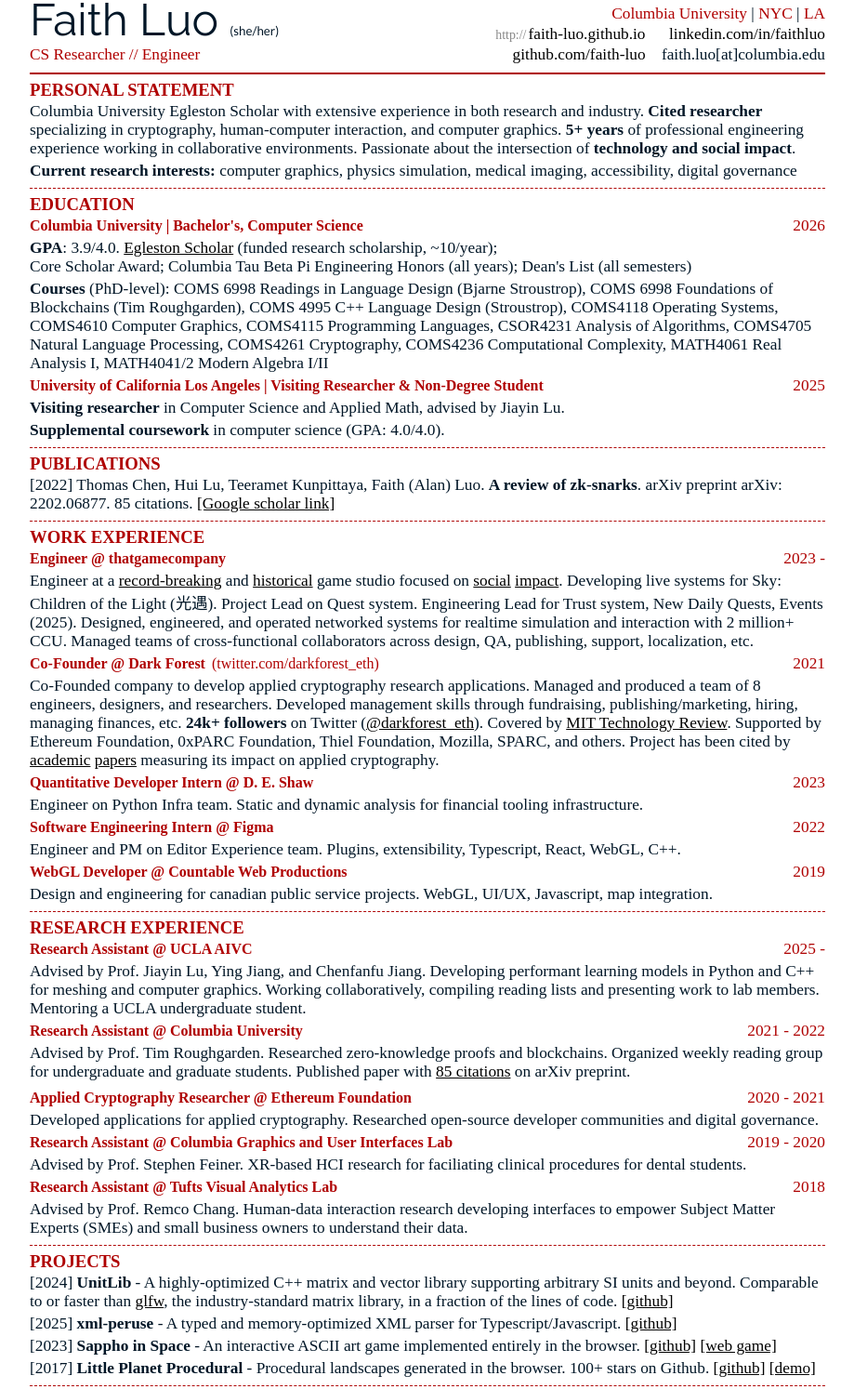
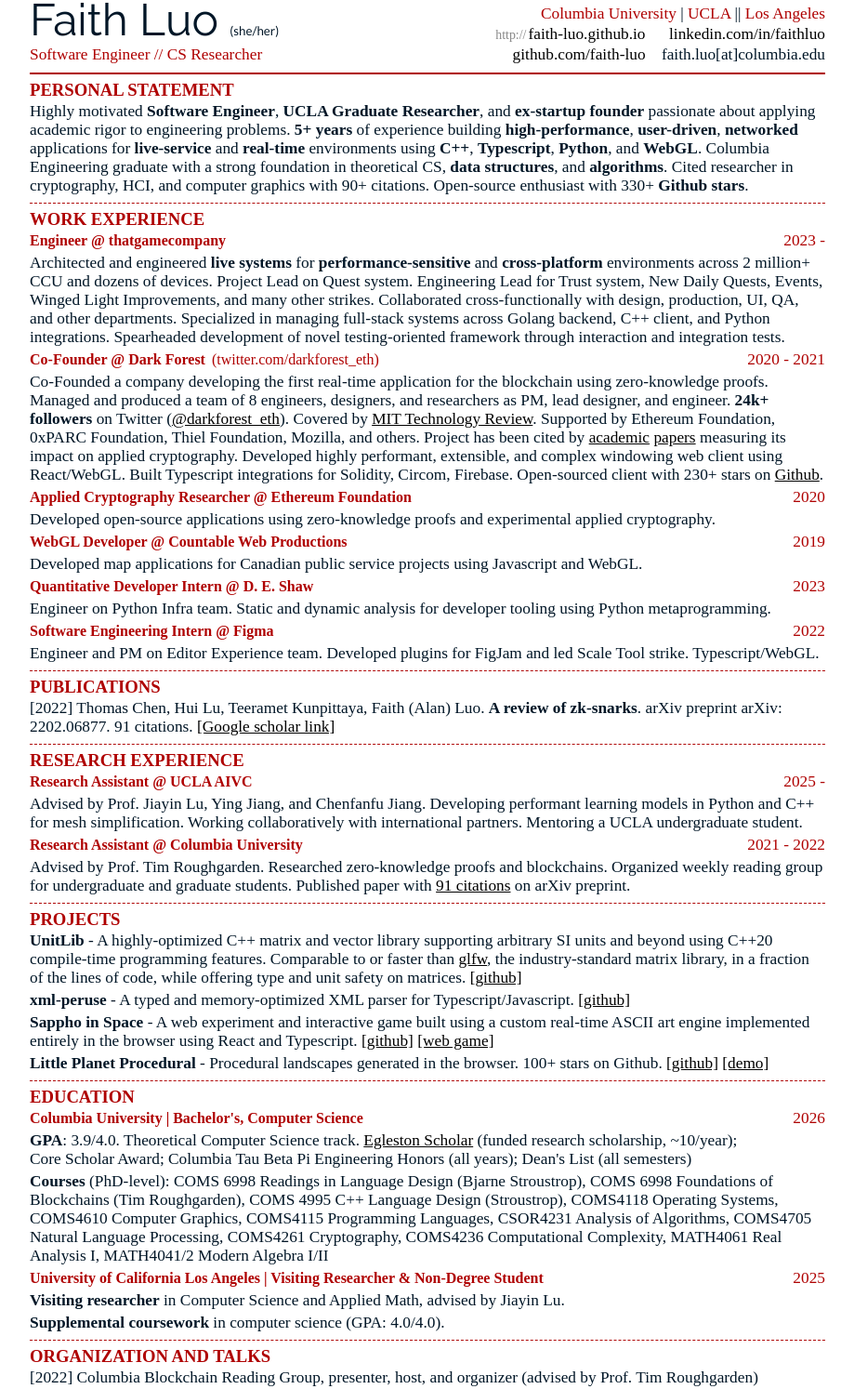
Before and after one commit to faith-luo/faith-luo.github.io, a website: page cv/index.html in a window 1280 px wide. Shown: the part 33-1527 px from the top of the page at 93% size, without its empty margins (180-1099 px from the left). Drawn offline with Linux system fonts and the light colour scheme.

Commit message:
update cv for professional use

```diff
--- a/cv/index.html
+++ b/cv/index.html
@@ -14,11 +14,11 @@
 				<div class="header">
 					<div class="left">
 						<h1 class="title">Faith Luo <span class="pronouns">(she/her)</span></h1>
-						<p ><span class="red">CS Researcher // Engineer</span></p>
+						<p ><span class="red">Software Engineer // CS Researcher</span></p>
 					</div>
 					<div class="right">
 						<div class="top-half">
-							<p><span class="red">Columbia University</span> | <span class="red">NYC</span> | <span class="red">LA</span></p>
+							<p><span class="red">Columbia University</span> | <span class="red">UCLA</span> || <span class="red">Los Angeles</span></p>
 						</div>
 						<div class="bottom-half">
 							<div>
@@ -34,17 +34,117 @@
 				</div>
 				<div class="section">
 					<h2>Personal Statement</h2>
-					<p>Columbia University Egleston Scholar with extensive experience in both research and industry. <b>Cited researcher</b> specializing in cryptography, human-computer interaction, and computer graphics. <b>5+ years</b> of professional engineering experience working in collaborative environments. Passionate about the intersection of <b>technology and social impact</b>.</p>
+					<p>Highly motivated <b>Software Engineer</b>, <b>UCLA Graduate Researcher</b>, and <b>ex-startup founder</b> passionate about applying academic rigor to engineering problems. <b>5+ years</b> of experience building <b>high-performance</b>, <b>user-driven</b>, <b>networked</b> applications for <b>live-service</b> and <b>real-time</b> environments using <b>C++</b>, <b>Typescript</b>, <b>Python</b>, and <b>WebGL</b>. Columbia Engineering graduate with a strong foundation in theoretical CS, <b>data structures</b>, and <b>algorithms</b>. Cited researcher in cryptography, HCI, and computer graphics with 90+ citations. Open-source enthusiast with 330+ <b>Github stars</b>.</p>
+				</div>
 
-					<p><b>Current research interests:</b> computer graphics, physics simulation, medical imaging, accessibility, digital governance</p>
+				<div class="section">
+					<h2>Work Experience</h2>
+
+					<div class="label">
+						<h3>Engineer @ thatgamecompany</h3>
+						<p>2023 - </p>
+					</div>
+					<p>Architected and engineered <b>live systems</b> for <b>performance-sensitive</b> and <b>cross-platform</b> environments across 2 million+ CCU and dozens of devices. Project Lead on Quest system. Engineering Lead for Trust system, New Daily Quests, Events, Winged Light Improvements, and many other strikes. Collaborated cross-functionally with design, production, UI, QA, and other departments. Specialized in managing full-stack systems across Golang backend, C++ client, and Python integrations. Spearheaded development of novel testing-oriented framework through interaction and integration tests.</p>
+
+					<div class="label">
+						<h3>Co-Founder @ Dark Forest <span class="link">(<a href="http://twitter.com/darkforest_eth">twitter.com/darkforest_eth</a>)</span></h3>
+						<p>2020 - 2021</p>
+					</div>
+					<p>Co-Founded a company developing the first real-time application for the blockchain using zero-knowledge proofs. Managed and produced a team of 8 engineers, designers, and researchers as PM, lead designer, and engineer. <b>24k+ followers</b> on Twitter (<a href="http://twitter.com/darkforest_eth">@darkforest_eth</a>). Covered by <a href="https://www.technologyreview.com/2022/11/10/1062981/dark-forest-blockchain-video-game-creates-metaverse/">MIT Technology Review</a>. Supported by Ethereum Foundation, 0xPARC Foundation, Thiel Foundation, Mozilla, and others. Project has been cited by <a href="https://scholar.google.com/citations?view_op=view_citation&hl=en&user=qKL8LBsAAAAJ&citation_for_view=qKL8LBsAAAAJ:Tyk-4Ss8FVUC">academic</a> <a href="https://scholar.google.com/citations?view_op=view_citation&hl=en&user=qKL8LBsAAAAJ&citation_for_view=qKL8LBsAAAAJ:Y0pCki6q_DkC">papers</a> measuring its impact on applied cryptography. Developed highly performant, extensible, and complex windowing web client using React/WebGL. Built Typescript integrations for Solidity, Circom, Firebase. Open-sourced client with 230+ stars on <a href="https://github.com/darkforest-eth/darkforest-v0.3">Github</a>.</p>
+
+					<div class="label">
+						<h3>Applied Cryptography Researcher @ Ethereum Foundation</h3>
+						<p>2020</p>
+					</div>
+					<p>Developed open-source applications using zero-knowledge proofs and experimental applied cryptography.</p>
+
+					<div class="label">
+						<h3>WebGL Developer @ Countable Web Productions</h3>
+						<p>2019</p>
+					</div>
+					<p>Developed map applications for Canadian public service projects using Javascript and WebGL.</p>
+
+					<div class="label">
+						<h3>Quantitative Developer Intern @ D. E. Shaw</h3>
+						<p>2023</p>
+					</div>
+					<p>Engineer on Python Infra team. Static and dynamic analysis for developer tooling using Python metaprogramming.</p>
+
+					<div class="label">
+						<h3>Software Engineering Intern @ Figma</h3>
+						<p>2022</p>
+					</div>
+					<p>Engineer and PM on Editor Experience team. Developed plugins for FigJam and led Scale Tool strike. Typescript/WebGL.</p>
+
+
+
+
+
 				</div>
+
+
+				<div class="section">
+					<h2>Publications</h2>
+					<p>[2022] Thomas Chen, Hui Lu, Teeramet Kunpittaya, Faith (Alan) Luo. <b>A review of zk-snarks</b>. arXiv preprint arXiv: 2202.06877. 91 citations. <a href="https://scholar.google.com/citations?view_op=view_citation&hl=en&user=qSvRbKkAAAAJ&citation_for_view=qSvRbKkAAAAJ:d1gkVwhDpl0C">[Google scholar link]</a></p>
+				</div>
+
+				<div class="section">
+					<h2>Research Experience</h2>
+					<div class="label">
+						<h3>Research Assistant  @ UCLA AIVC</h3>
+						<p>2025 - </p>
+					</div>
+					<p>Advised by Prof. Jiayin Lu, Ying Jiang, and Chenfanfu Jiang. Developing performant learning models in Python and C++ for mesh simplification. Working collaboratively with international partners. Mentoring a UCLA undergraduate student.</p>
+
+					<div class="label">
+						<h3>Research Assistant @ Columbia University</h3>
+						<p>2021 - 2022</p>
+					</div>
+					<p>Advised by Prof. Tim Roughgarden. Researched zero-knowledge proofs and blockchains. Organized weekly reading group for undergraduate and graduate students. Published paper with <a href="https://scholar.google.com/scholar_lookup?arxiv_id=2202.06877">91 citations</a> on arXiv preprint.</p>
+
+					<!-- <div class="label">
+						<h3>Research Assistant @ Columbia Graphics and User Interfaces Lab</h3>
+						<p>2019 - 2020</p>
+					</div>
+					<p>Advised by Prof. Stephen Feiner. XR-based HCI research for faciliating clinical procedures for dental students. </p> -->
+					<!-- <div class="label">
+						<h3>Research Assistant @ Tufts Visual Analytics Lab</h3>
+						<p>2018</p>
+					</div>
+					<p>Advised by Prof. Remco Chang. Human-data interaction research developing interfaces to empower Subject Matter Experts (SMEs) and small business owners to understand their data.</p> -->
+					<!-- <div class="label">
+						<h3>Student Researcher @ QxBranch</h3>
+						<p>2016</p>
+					</div>
+					<p>Adiabatic quantum computing for stochastic data analysis.</p> -->
+				</div>
+				<div class="section">
+					<h2>Projects</h2>
+
+					<p id="unitlib"><b>UnitLib</b> - A highly-optimized C++ matrix and vector library supporting arbitrary SI units and beyond using C++20 compile-time programming features. Comparable to or faster than <a href="https://www.glfw.org/">glfw</a>, the industry-standard matrix library, in a fraction of the lines of code, while offering type and unit safety on matrices. <a href="https://github.com/faith-luo/UnitLib">[github]</a></p>
+
+					<p id="xmlperuse"><b>xml-peruse</b> - A typed and memory-optimized XML parser for Typescript/Javascript. <a href="https://github.com/faith-luo/xml-peruse">[github]</a></p>
+
+					<!-- <p id="charizardb">[2025] <b>charizardb</b> - Japanese-Chinese cross-linguistic (k|h)an(j|z)i mapping. <a href="https://github.com/faith-luo/charizardb/">[github]</a></p> -->
+
+					<!-- <p>[2025] <b>日本語/中文 Anki Decks</b> - Interactive study resources for trilingual language curios. <a href="#">[github]</a></p> -->
+
+					<!-- <p>[2025] <b>follyanna</b> - Simple pinyin and furigana generation in the browser. <a href="#">[github]</a></p> -->
+
+					<p><b>Sappho in Space</b> - A web experiment and interactive game built using a custom real-time ASCII art engine implemented entirely in the browser using React and Typescript. <a href="https://github.com/faith-luo/sappho-in-space">[github]</a> <a href="http://faith-luo.github.io/sappho-in-space">[web game]</a></p>
+
+					<p><b>Little Planet Procedural</b> - Procedural landscapes generated in the browser. 100+ stars on Github. <a href="https://github.com/faith-luo/planetprocedural">[github]</a> <a href="https://faith-luo.github.io/planetprocedural/">[demo]</a></p>
+				</div>
+
+				<p class="pagebreak"></p>
+
 				<div class="section">
 					<h2>Education</h2>
 					<div class="label">
 						<h3>Columbia University | Bachelor's, Computer Science</h3>
 						<p>2026</p>
 					</div>
-					<p><b>GPA</b>: 3.9/4.0. <a href="https://www.engineering.columbia.edu/academics/programs/undergraduate-programs/egleston-scholars-program">Egleston Scholar</a> (funded research scholarship, ~10/year); <br>Core Scholar Award; Columbia Tau Beta Pi Engineering Honors (all years); Dean's List (all semesters)</p>
+					<p><b>GPA</b>: 3.9/4.0. Theoretical Computer Science track. <a href="https://www.engineering.columbia.edu/academics/programs/undergraduate-programs/egleston-scholars-program">Egleston Scholar</a> (funded research scholarship, ~10/year); <br>Core Scholar Award; Columbia Tau Beta Pi Engineering Honors (all years); Dean's List (all semesters)</p>
 					<p><b>Courses</b> (PhD-level): COMS 6998 Readings in Language Design (Bjarne Stroustrop),
 						COMS 6998 Foundations of Blockchains (Tim Roughgarden),
 						COMS 4995 C++ Language Design (Stroustrop),
@@ -63,101 +163,6 @@
 					</div>
 					<p><b>Visiting researcher</b> in Computer Science and Applied Math, advised by Jiayin Lu.</p><p><b>Supplemental coursework</b> in computer science (GPA: 4.0/4.0).</p>
 				</div>
-				<div class="section">
-					<h2>Publications</h2>
-					<p>[2022] Thomas Chen, Hui Lu, Teeramet Kunpittaya, Faith (Alan) Luo. <b>A review of zk-snarks</b>. arXiv preprint arXiv: 2202.06877. 85 citations. <a href="https://scholar.google.com/citations?view_op=view_citation&hl=en&user=qSvRbKkAAAAJ&citation_for_view=qSvRbKkAAAAJ:d1gkVwhDpl0C">[Google scholar link]</a></p>
-				</div>
-				<div class="section">
-					<h2>Work Experience</h2>
-
-					<div class="label">
-						<h3>Engineer @ thatgamecompany</h3>
-						<p>2023 - </p>
-					</div>
-					<p>Engineer at a <a href="https://thatgamecompany.com/thatgamecompanys-sky-children-of-the-light-breaks-a-guinness-world-rec/">record-breaking</a> and <a href="https://www.forbes.com/sites/carolpinchefsky/2012/12/06/journey-earns-the-videogame-worlds-first-grammy-nomination/">historical</a> game studio focused on <a href="https://www.youtube.com/watch?v=EU5DsVp78XU">social</a> <a href="https://www.thatskygame.com/news/days-of-color-2025-celebrate-together-/	">impact</a>. Developing live systems for Sky: Children of the Light (光遇). Project Lead on Quest system. Engineering Lead for Trust system, New Daily Quests, Events (2025). Designed, engineered, and operated networked systems for realtime simulation and interaction with 2 million+ CCU. Managed teams of cross-functional collaborators across design, QA, publishing, support, localization, etc.</p>
-
-					<div class="label">
-						<h3>Co-Founder @ Dark Forest <span class="link">(<a href="http://twitter.com/darkforest_eth">twitter.com/darkforest_eth</a>)</span></h3>
-						<p>2021</p>
-					</div>
-					<p>Co-Founded company to develop applied cryptography research applications. Managed and produced a team of 8 engineers, designers, and researchers. Developed management skills through fundraising, publishing/marketing, hiring, managing finances, etc. <b>24k+ followers</b> on Twitter (<a href="http://twitter.com/darkforest_eth">@darkforest_eth</a>). Covered by <a href="https://www.technologyreview.com/2022/11/10/1062981/dark-forest-blockchain-video-game-creates-metaverse/">MIT Technology Review</a>. Supported by Ethereum Foundation, 0xPARC Foundation, Thiel Foundation, Mozilla, SPARC, and others. Project has been cited by <a href="https://scholar.google.com/citations?view_op=view_citation&hl=en&user=qKL8LBsAAAAJ&citation_for_view=qKL8LBsAAAAJ:Tyk-4Ss8FVUC">academic</a> <a href="https://scholar.google.com/citations?view_op=view_citation&hl=en&user=qKL8LBsAAAAJ&citation_for_view=qKL8LBsAAAAJ:Y0pCki6q_DkC">papers</a> measuring its impact on applied cryptography.</p>
-
-					<div class="label">
-						<h3>Quantitative Developer Intern @ D. E. Shaw</h3>
-						<p>2023</p>
-					</div>
-					<p>Engineer on Python Infra team. Static and dynamic analysis for financial tooling infrastructure.</p>
-
-					<div class="label">
-						<h3>Software Engineering Intern @ Figma</h3>
-						<p>2022</p>
-					</div>
-					<p>Engineer and PM on Editor Experience team. Plugins, extensibility, Typescript, React, WebGL, C++.</p>
-
-					<div class="label">
-						<h3>WebGL Developer @ Countable Web Productions</h3>
-						<p>2019</p>
-					</div>
-					<p>Design and engineering for canadian public service projects. WebGL, UI/UX, Javascript, map integration.</p>
-
-
-
-
-				</div>
-				<div class="section">
-					<h2>Research Experience</h2>
-					<div class="label">
-						<h3>Research Assistant  @ UCLA AIVC</h3>
-						<p>2025 - </p>
-					</div>
-					<p>Advised by Prof. Jiayin Lu, Ying Jiang, and Chenfanfu Jiang. Developing performant learning models in Python and C++ for meshing and computer graphics. Working collaboratively, compiling reading lists and presenting work to lab members. Mentoring a UCLA undergraduate student.</p>
-
-					<div class="label">
-						<h3>Research Assistant @ Columbia University</h3>
-						<p>2021 - 2022</p>
-					</div>
-					<p>Advised by Prof. Tim Roughgarden. Researched zero-knowledge proofs and blockchains. Organized weekly reading group for undergraduate and graduate students. Published paper with <a href="https://scholar.google.com/scholar_lookup?arxiv_id=2202.06877">85 citations</a> on arXiv preprint.</p>
-
-					<p class="pagebreak"></p>
-
-					<div class="label">
-						<h3>Applied Cryptography Researcher  @ Ethereum Foundation</h3>
-						<p>2020 - 2021</p>
-					</div>
-					<p>Developed applications for applied cryptography. Researched open-source developer communities and digital governance.</p>
-					<div class="label">
-						<h3>Research Assistant @ Columbia Graphics and User Interfaces Lab</h3>
-						<p>2019 - 2020</p>
-					</div>
-					<p>Advised by Prof. Stephen Feiner. XR-based HCI research for faciliating clinical procedures for dental students. </p>
-					<div class="label">
-						<h3>Research Assistant @ Tufts Visual Analytics Lab</h3>
-						<p>2018</p>
-					</div>
-					<p>Advised by Prof. Remco Chang. Human-data interaction research developing interfaces to empower Subject Matter Experts (SMEs) and small business owners to understand their data.</p>
-					<!-- <div class="label">
-						<h3>Student Researcher @ QxBranch</h3>
-						<p>2016</p>
-					</div>
-					<p>Adiabatic quantum computing for stochastic data analysis.</p> -->
-				</div>
-				<div class="section">
-					<h2>Projects</h2>
-
-					<p id="unitlib">[2024] <b>UnitLib</b> - A highly-optimized C++ matrix and vector library supporting arbitrary SI units and beyond. Comparable to or faster than <a href="https://www.glfw.org/">glfw</a>, the industry-standard matrix library, in a fraction of the lines of code. <a href="https://github.com/faith-luo/UnitLib">[github]</a></p>
-
-					<p id="xmlperuse">[2025] <b>xml-peruse</b> - A typed and memory-optimized XML parser for Typescript/Javascript. <a href="https://github.com/faith-luo/xml-peruse">[github]</a></p>
-
-					<!-- <p id="charizardb">[2025] <b>charizardb</b> - Japanese-Chinese cross-linguistic (k|h)an(j|z)i mapping. <a href="https://github.com/faith-luo/charizardb/">[github]</a></p> -->
-
-					<!-- <p>[2025] <b>日本語/中文 Anki Decks</b> - Interactive study resources for trilingual language curios. <a href="#">[github]</a></p> -->
-
-					<!-- <p>[2025] <b>follyanna</b> - Simple pinyin and furigana generation in the browser. <a href="#">[github]</a></p> -->
-
-					<p>[2023] <b>Sappho in Space</b> - An interactive ASCII art game implemented entirely in the browser. <a href="https://github.com/faith-luo/sappho-in-space">[github]</a> <a href="http://faith-luo.github.io/sappho-in-space">[web game]</a></p>
-
-					<p>[2017] <b>Little Planet Procedural</b> - Procedural landscapes generated in the browser. 100+ stars on Github. <a href="https://github.com/faith-luo/planetprocedural">[github]</a> <a href="https://faith-luo.github.io/planetprocedural/">[demo]</a></p>
-				</div>
 
 				<div class="section">
 					<h2>Organization and Talks</h2>
@@ -168,24 +173,28 @@
 					<!-- https://www.youtube.com/watch?v=ZUkEucDp5J0 -->
 					<p>[2020] <i>Applied cryptography for games</i>, presenter/panelist (Stanford Blockchain Conference)</p>
 				</div>
-				<div class="section">
+
+				<!-- <div class="section">
 					<h2>Teaching and Outreach</h2>
 					<p><b>High School Mentor</b>: Summer Camp for Applied Rationality (<a href="https://www.sparc.camp/">SPARC</a>), a STEM program for high schoolers, 2021, 2022.</p>
 					<p><b>Teaching Assistant</b>: Programming for Social Impact (Columbia): Fall 2019, Spring 2020, Fall 2021</p>
-				</div>
-				<div class="section">
+				</div> -->
+
+				<!-- <div class="section">
 					<h2>Community Involvement</h2>
 					<p><b>Volunteer work</b> in Asian-American communities, disability athletics, LGBTQ outreach, accessible music education, special needs education. <b>Organizations</b>: Los Angeles LGBTQ Center, THINK!Chinatown, ParaCliffHangers, Musical Mentors, African Angels Preschool, Casterbridge Music Academy, Mshadza Special Care Centre</p>
 					<p><b>Founded</b> Doodle Tea Party, an arts activism organization for queer Asian-Americans in NYC. Partnered with local Chinatown businesses and hosted monthly workshops on arts as a form of dialog and intergenerational healing.</p>
 					<p><b>Organized</b> a Chinese-American Jazz group and recorded an <a href="https://open.spotify.com/album/6F47mg1wAdWrAes2b6Srhs?si=39X9V4_RTsq59T0cKj3sIQ">album</a> of original music at the Rudy Van Gelder Studio.</p>
-				</div>
-				<div class="section">
+				</div> -->
+
+				<!-- <div class="section">
 					<h2>Awards</h2>
 					<p>[2019] Columbia Egleston Scholar; [2023] Columbia Core Scholar; [2021-2022] Interact Fellow; [2020] Neo Scholar</p>
-				</div>
+				</div> -->
+
 				<div class="section">
 					<h2>Skills</h2>
-					<p><b>Programming Languages</b>: C++, Typescript/Javascript, React, Python, C, Java, LaTeX, Linux shell, Mathematica</p>
+					<p><b>Programming Languages</b>: C++, C, Typescript/Javascript, HTML/CSS, React, Python, C#, Java, Linux shell, LaTeX, etc</p>
 					<p><b>Spoken Languages</b>: English (native), Chinese 中文 (fluent), Japanese 日本語 (fluent)</p>
 
 				</div>
```
Also changed, not shown: cv/cv_student.html (added, +203 -0 lines).
